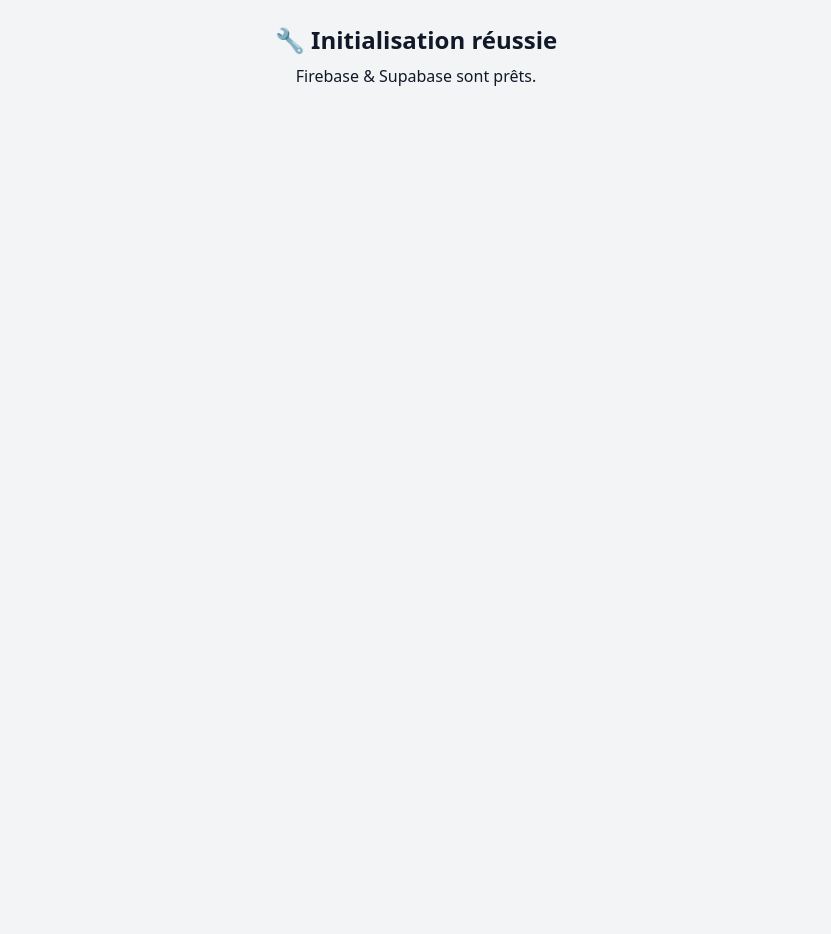
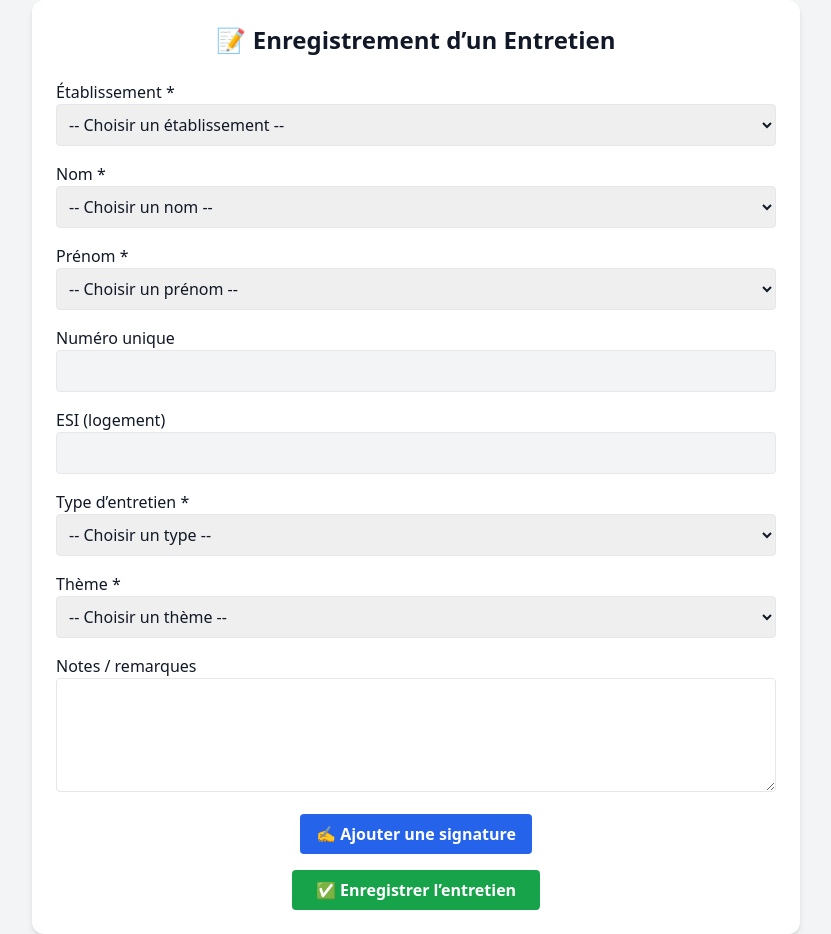
Before and after one commit to Nonotch59/suivimediateur-app, a website: page index.html in a window 1280 px wide. Shown: the whole page, without its empty margins (224-1055 px from the left). Before the commit the page ends 800 px from the top, so only its background shows below. Drawn offline with nearby package versions, Linux system fonts and the light colour scheme; no server answers.

Commit message:
Update index.html

```diff
--- a/index.html
+++ b/index.html
@@ -16,16 +16,106 @@
   <!-- 🧠 Supabase CDN -->
   <script src="https://cdn.jsdelivr.net/npm/@supabase/supabase-js"></script>
 
-  <!-- 🚀 Scripts personnalisés -->
+  <!-- 🚀 Mes scripts -->
   <script defer src="js/firebase.js"></script>
   <script defer src="js/supabase.js"></script>
 </head>
+
 <body class="bg-gray-100 text-gray-900">
+  <div class="container mx-auto p-6 max-w-3xl bg-white shadow-md rounded-xl">
+    <h1 class="text-2xl font-bold text-center mb-6">📝 Enregistrement d’un Entretien</h1>
 
-  <div class="container mx-auto p-6">
-    <h1 class="text-2xl font-bold text-center">🔧 Initialisation réussie</h1>
-    <p class="text-center mt-2">Firebase & Supabase sont prêts.</p>
+    <form id="formulaire-entretien" class="space-y-4">
+
+      <!-- Établissement -->
+      <div>
+        <label for="etablissement" class="block font-medium">Établissement *</label>
+        <select id="etablissement" required class="w-full p-2 border rounded">
+          <option value="">-- Choisir un établissement --</option>
+          <option value="bobigny">Bobigny</option>
+          <option value="pantin">Pantin</option>
+          <option value="noisy">Noisy-le-Sec</option>
+        </select>
+      </div>
+
+      <!-- Nom -->
+      <div>
+        <label for="nom" class="block font-medium">Nom *</label>
+        <select id="nom" required class="w-full p-2 border rounded">
+          <option value="">-- Choisir un nom --</option>
+        </select>
+      </div>
+
+      <!-- Prénom -->
+      <div>
+        <label for="prenom" class="block font-medium">Prénom *</label>
+        <select id="prenom" required class="w-full p-2 border rounded">
+          <option value="">-- Choisir un prénom --</option>
+        </select>
+      </div>
+
+      <!-- Numéro unique -->
+      <div>
+        <label for="numero_unique" class="block font-medium mt-2">Numéro unique</label>
+        <input type="text" id="numero_unique" class="w-full p-2 border rounded bg-gray-100" readonly>
+      </div>
+
+      <!-- ESI -->
+      <div>
+        <label for="esi" class="block font-medium mt-2">ESI (logement)</label>
+        <input type="text" id="esi" class="w-full p-2 border rounded bg-gray-100" readonly>
+      </div>
+
+      <!-- Type d’entretien -->
+      <div>
+        <label for="type_entretien" class="block font-medium">Type d’entretien *</label>
+        <select id="type_entretien" required class="w-full p-2 border rounded">
+          <option value="">-- Choisir un type --</option>
+          <option value="individuel">Entretien individuel</option>
+          <option value="permanence">Permanence</option>
+        </select>
+      </div>
+
+      <!-- Thème -->
+      <div>
+        <label for="theme" class="block font-medium">Thème *</label>
+        <select id="theme" required class="w-full p-2 border rounded">
+          <option value="">-- Choisir un thème --</option>
+          <option value="logement">Logement</option>
+          <option value="emploi">Emploi</option>
+          <option value="santé">Santé</option>
+          <option value="administratif">Administratif</option>
+        </select>
+      </div>
+
+      <!-- Notes -->
+      <div>
+        <label for="notes" class="block font-medium">Notes / remarques</label>
+        <textarea id="notes" rows="4" class="w-full p-2 border rounded"></textarea>
+      </div>
+
+      <!-- Signature -->
+      <div class="text-center">
+        <button type="button" id="ouvrir-signature" class="bg-blue-600 hover:bg-blue-700 text-white font-bold py-2 px-4 rounded">
+          ✍️ Ajouter une signature
+        </button>
+      </div>
+
+      <!-- Soumission -->
+      <div class="text-center">
+        <button type="submit" class="bg-green-600 hover:bg-green-700 text-white font-bold py-2 px-6 rounded">
+          ✅ Enregistrer l’entretien
+        </button>
+      </div>
+    </form>
   </div>
 
+  <!-- 🔒 Modale de signature (vide pour l’instant) -->
+  <div id="modale-signature" class="hidden fixed inset-0 bg-black bg-opacity-50 flex items-center justify-center z-50">
+    <div class="bg-white p-4 rounded-lg shadow-lg">
+      <p class="text-center">Signature ici (à venir)</p>
+      <button id="fermer-signature" class="mt-4 px-4 py-2 bg-gray-600 text-white rounded">Fermer</button>
+    </div>
+  </div>
 </body>
 </html>
```
